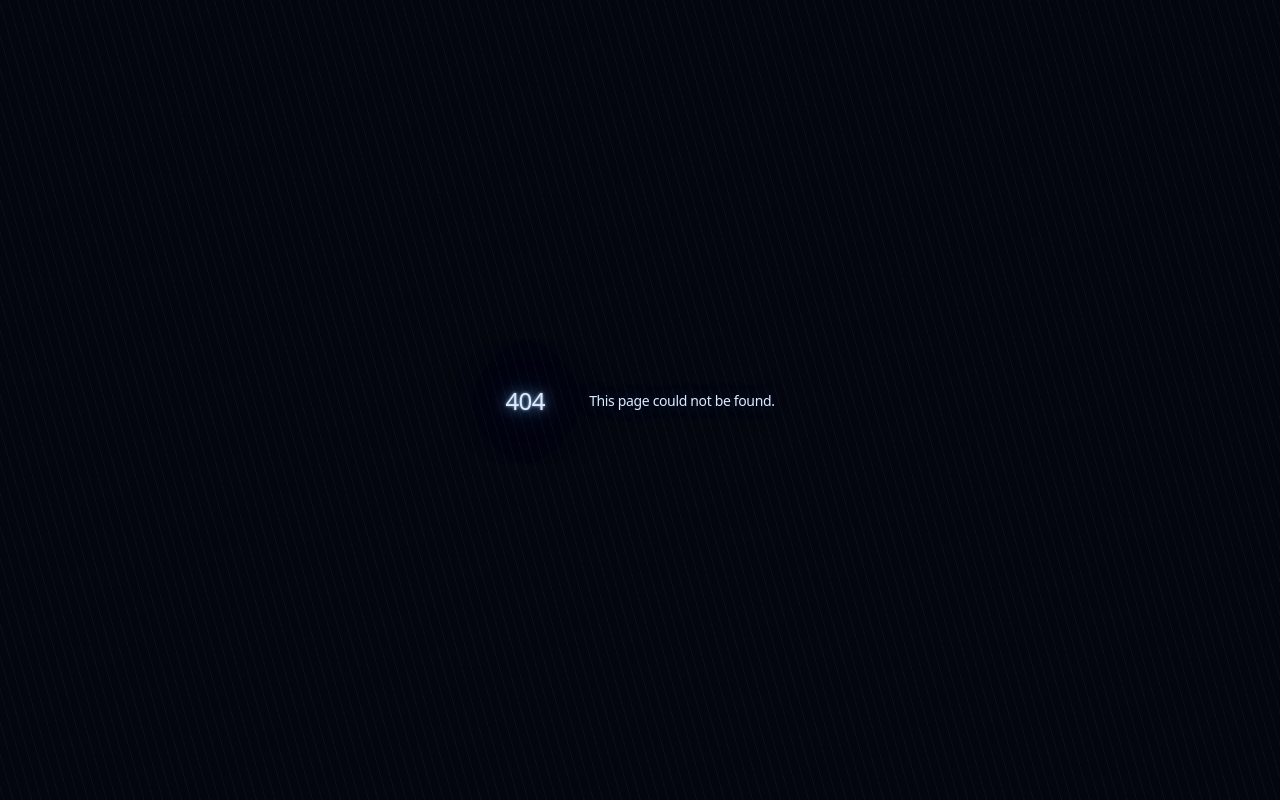
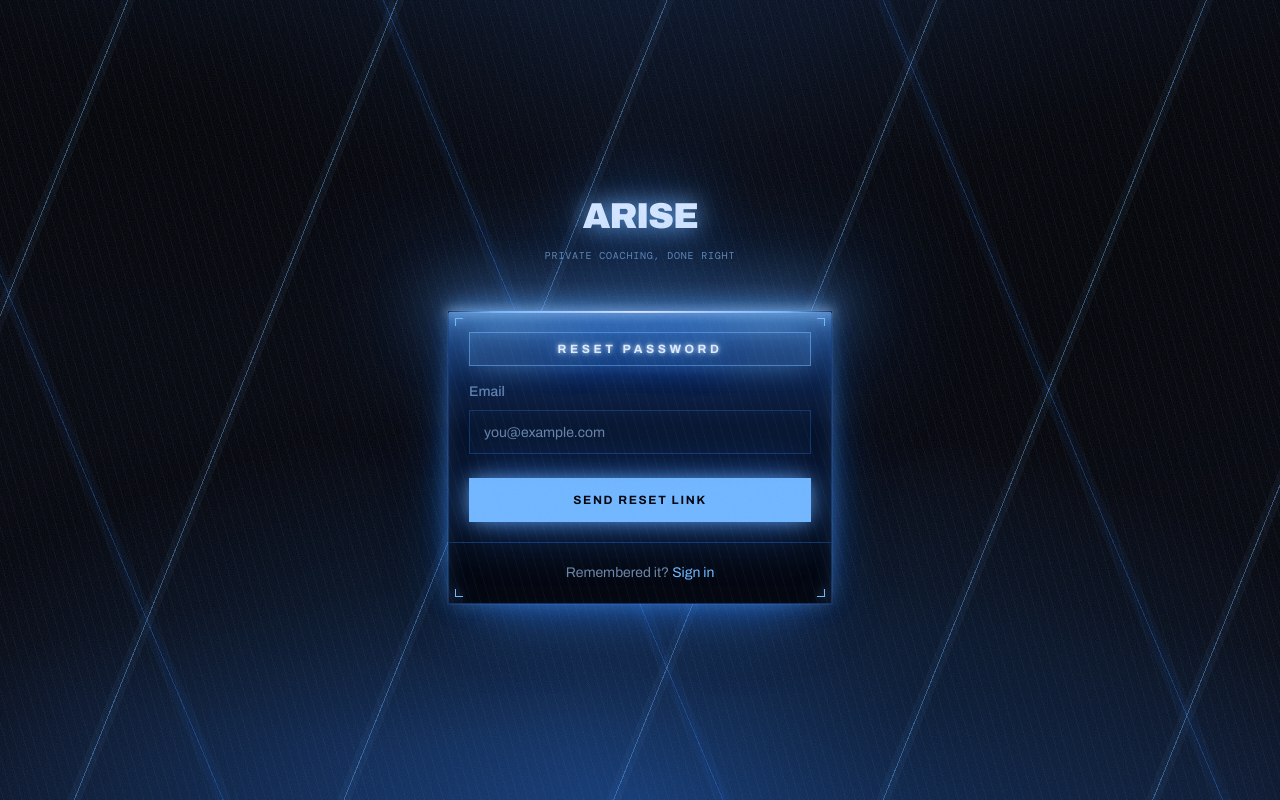
Before and after one commit to Colbyrm24/ARISE, a Next.js app: page /forgot-password in a window 1280 px wide. Before the commit this address had no page. Built offline with nearby package versions, Linux system fonts and the light colour scheme; a web font is replaced by a local one.

Commit message:
A way back in when the password is forgotten

```diff
--- /dev/null
+++ b/src/app/(auth)/forgot-password/page.tsx
@@ -0,0 +1,91 @@
+'use client';
+
+import { useState } from 'react';
+import Link from 'next/link';
+import { createClient } from '@/lib/supabase/client';
+import { Button } from '@/components/ui/button';
+import { Input } from '@/components/ui/input';
+import { Label } from '@/components/ui/label';
+import { SystemWindow, SystemWindowContent } from '@/components/ui/system-window';
+
+/**
+ * Ask for a reset link.
+ *
+ * Deliberately says the same thing whether or not the address has an
+ * account. Telling a stranger "no account with that email" turns this form
+ * into a way to find out who your clients are.
+ */
+export default function ForgotPasswordPage() {
+  const [email, setEmail] = useState('');
+  const [sent, setSent] = useState(false);
+  const [loading, setLoading] = useState(false);
+
+  async function handleSubmit(e: React.FormEvent) {
+    e.preventDefault();
+    setLoading(true);
+
+    const supabase = createClient();
+    /*
+      redirectTo is passed explicitly rather than leaning on the project's
+      Site URL. The Site URL was pointed at localhost for months and every
+      auth email in that window was dead on arrival; naming the destination
+      here means a config change somewhere else can't silently break it
+      again.
+    */
+    await supabase.auth.resetPasswordForEmail(email, {
+      redirectTo: `${window.location.origin}/auth/callback?type=recovery`,
+    });
+
+    setLoading(false);
+    setSent(true);
+  }
+
+  if (sent) {
+    return (
+      <SystemWindow title="Check your email">
+        <SystemWindowContent className="pt-4">
+          <p className="text-sm text-muted-foreground">
+            If there&rsquo;s an account for {email}, a reset link is on its way.
+            It&rsquo;s good for one hour.
+          </p>
+          <div className="mt-5 text-sm">
+            <Link href="/login" className="text-accent hover:underline">
+              Back to sign in
+            </Link>
+          </div>
+        </SystemWindowContent>
+      </SystemWindow>
+    );
+  }
+
+  return (
+    <SystemWindow title="Reset password">
+      <SystemWindowContent className="pt-4">
+        <form onSubmit={handleSubmit} className="flex flex-col gap-4">
+          <div className="flex flex-col gap-2">
+            <Label htmlFor="email">Email</Label>
+            <Input
+              id="email"
+              type="email"
+              autoComplete="email"
+              required
+              value={email}
+              onChange={(e) => setEmail(e.target.value)}
+              placeholder="you@example.com"
+            />
+          </div>
+
+          <Button type="submit" disabled={loading} className="mt-2 w-full">
+            {loading ? 'Sending…' : 'Send reset link'}
+          </Button>
+        </form>
+      </SystemWindowContent>
+      <div className="border-t border-border p-5 text-center text-sm text-muted-foreground">
+        Remembered it?{' '}
+        <Link href="/login" className="text-accent hover:underline">
+          Sign in
+        </Link>
+      </div>
+    </SystemWindow>
+  );
+}
```
